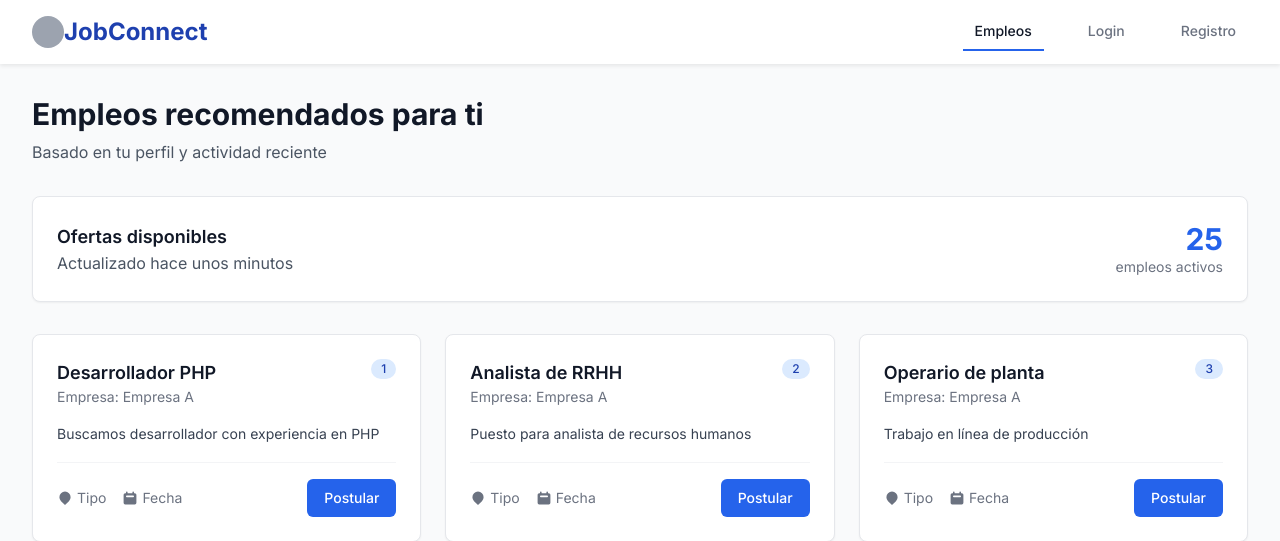
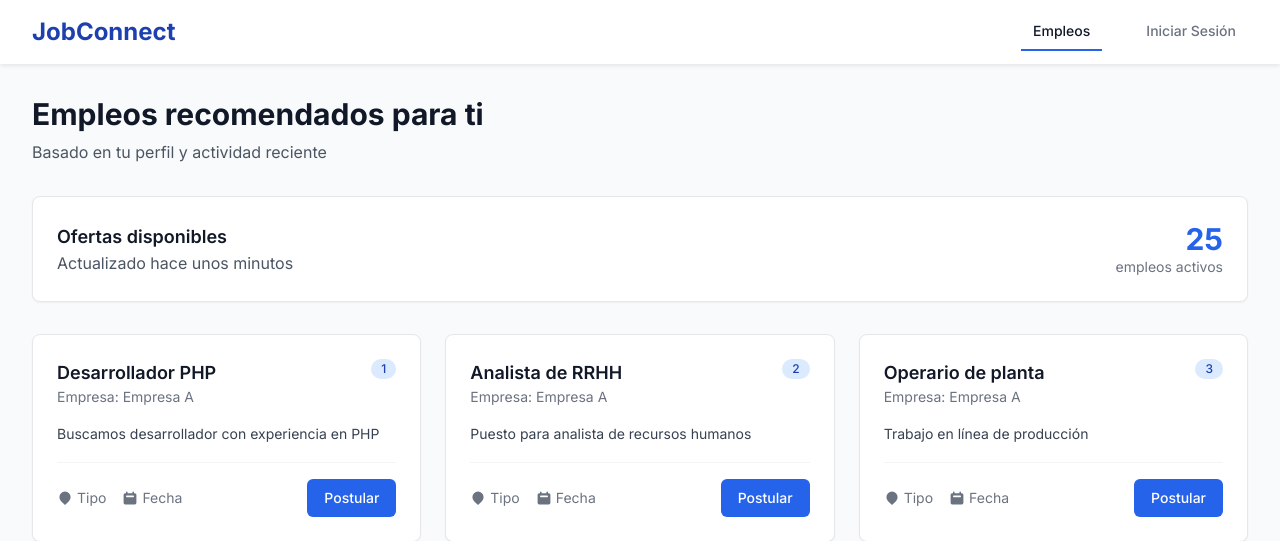
Before and after one commit to MatizDDJ/linkedin, a PHP site: page / in a window 1280 px wide. Shown: the top 541 px of the page. Run offline with PHP 8.4, Linux system fonts and the light colour scheme; data comes from the database, SQL or seed files in the repository; some libraries are stand-ins or nearby versions.

Commit message:
Update index.php

```diff
--- a/linkedin/index.php
+++ b/linkedin/index.php
@@ -39,21 +39,16 @@ $user_name = $is_logged_in ? htmlspecialchars($_SESSION['user_nombre']) : null;
                     <div class="ml-10 flex flex-col md:flex-row items-baseline space-y-2 md:space-y-0 md:space-x-8 bg-white md:bg-transparent absolute md:static top-16 left-0 w-full md:w-auto shadow md:shadow-none p-4 md:p-0 z-40">
                         <a href="index.php" class="text-gray-900 hover:text-blue-600 px-3 py-2 text-sm font-medium border-b-2 border-blue-600">Empleos</a>
                         <?php if ($is_logged_in): ?>
-                            <a href="perfil.php" class="text-gray-500 hover:text-gray-900 px-3 py-2 text-sm font-medium">Perfil</a>
+                            <a href="perfil.php" class="flex items-center space-x-2 text-gray-500 hover:text-gray-900 px-3 py-2 text-sm font-medium">
+                                <span>Perfil</span>
+                                <div class="w-8 h-8 bg-blue-600 rounded-full flex items-center justify-center">
+                                    <span class="text-white text-sm font-medium"><?php echo htmlspecialchars(substr($user_name, 0, 1)); ?></span>
+                                </div>
+                            </a>
                         <?php else: ?>
-                            <a href="login.html" class="text-gray-500 hover:text-gray-900 px-3 py-2 text-sm font-medium">Login</a>
-                            <a href="registro.html" class="text-gray-500 hover:text-gray-900 px-3 py-2 text-sm font-medium">Registro</a>
+                            <a href="login.html" class="text-gray-500 hover:text-gray-900 px-3 py-2 text-sm font-medium">Iniciar Sesión</a>
                         <?php endif; ?>
                     </div>
-                </div>
-                <div class="flex items-center space-x-4">
-                    <?php if ($is_logged_in): ?>
-                        <a href="perfil.php" class="w-8 h-8 bg-blue-600 rounded-full flex items-center justify-center">
-                            <span class="text-white text-sm font-medium"><?php echo htmlspecialchars(substr($user_name, 0, 1)); ?></span>
-                        </a>
-                    <?php else: ?>
-                        <div class="w-8 h-8 bg-gray-400 rounded-full"></div>
-                    <?php endif; ?>
                 </div>
             </div>
         </div>
```
